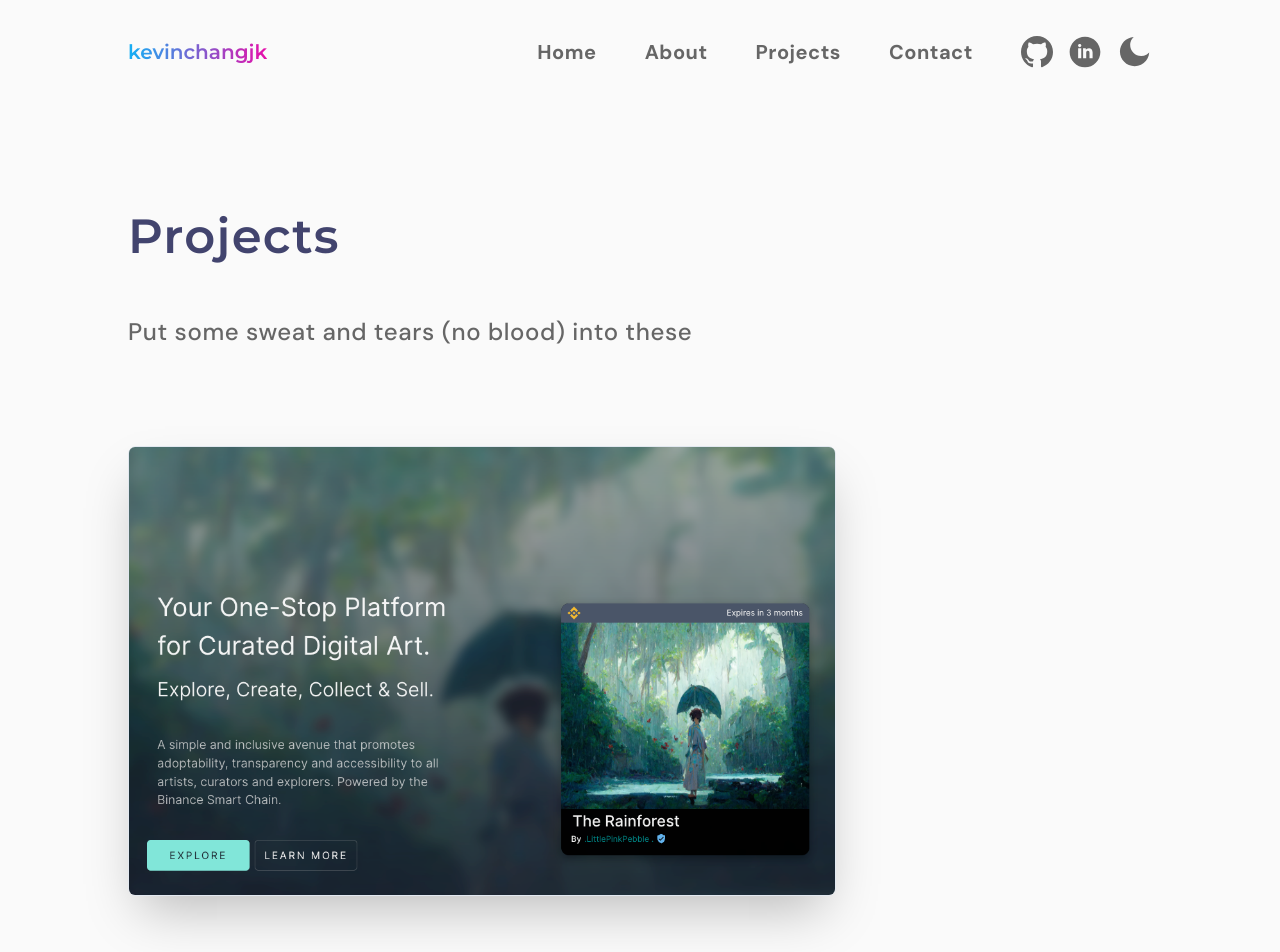
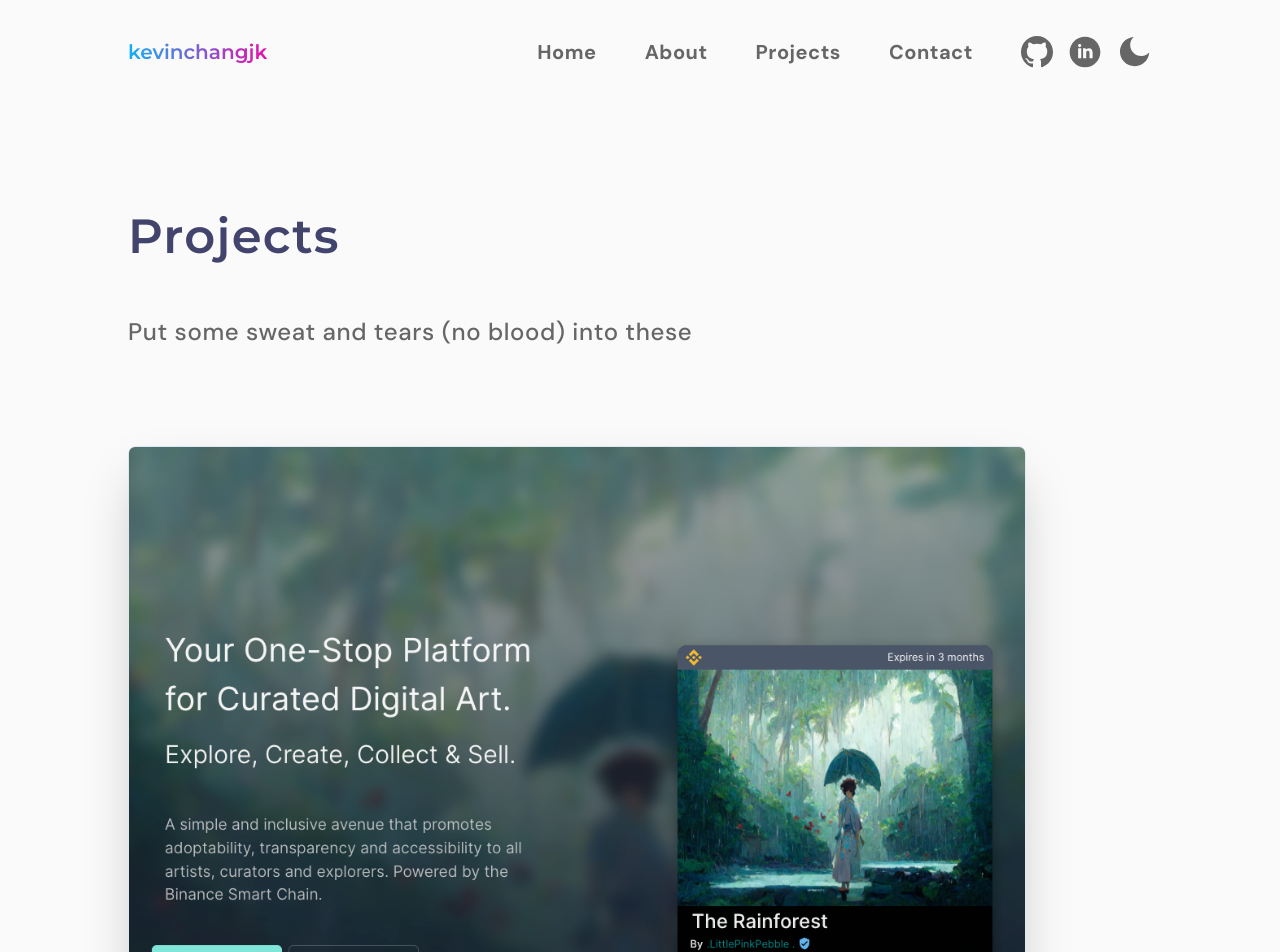
Before and after one commit to kevinchangjk/portfolio, a Next.js app: page /projects in a window 1280 px wide. Shown: the top 952 px of the page. Built offline with nearby package versions, Linux system fonts and the light colour scheme.

Commit message:
projects: fix page responsiveness

```diff
--- a/components/Profile.tsx
+++ b/components/Profile.tsx
@@ -91,10 +91,6 @@ export default function Profile() {
     if (isMobile) {
       return (
         <VStack
-          width={{
-            base: "2xl",
-            sm: "3xl",
-          }}
           height="60vh"
           minHeight={{
             base: "md",
--- a/components/ProjectCard.tsx
+++ b/components/ProjectCard.tsx
@@ -11,13 +11,28 @@ import {
   Wrap,
   WrapItem,
   useColorMode,
+  useMediaQuery,
 } from "@chakra-ui/react";
 import { useAppContext } from "@/context/state";
+import { useEffect, useState } from "react";
 
 export default function ProjectCard({ projectData }: { projectData: Project }) {
   const { title, name, description, imageUrl, techStack } = projectData;
   const { colorMode } = useColorMode();
   const { enroute } = useAppContext();
+  const [isDesktop, setIsDesktop] = useState(true);
+
+  useEffect(() => {
+    if (
+      /Android|webOS|iPhone|iPad|iPod|BlackBerry|IEMobile|Opera Mini/i.test(
+        navigator.userAgent
+      )
+    ) {
+      setIsDesktop(false);
+    } else {
+      setIsDesktop(true);
+    }
+  }, []);
 
   function onClickHandler(name: string) {
     const path = `/projects/${name}`;
@@ -26,7 +41,8 @@ export default function ProjectCard({ projectData }: { projectData: Project }) {
 
   function displayTechStack(title: string, techStack: string[]) {
     const allTech = [];
-    for (let i = 0; i < techStack.length; i++) {
+    const limit = Math.min(3, techStack.length);
+    for (let i = 0; i < limit; i++) {
       const key = `${title}-tech-${i}`;
       const newTech = (
         <WrapItem key={key}>
@@ -70,6 +86,7 @@ export default function ProjectCard({ projectData }: { projectData: Project }) {
     <Card
       position="relative"
       width="max"
+      maxWidth="full"
       rounded="lg"
       borderColor={colorMode === "light" ? "gray.200" : "gray.700"}
       borderWidth="thin"
@@ -84,7 +101,16 @@ export default function ProjectCard({ projectData }: { projectData: Project }) {
         <Image
           src={imageUrl}
           alt="Project Thumbnail"
-          height="md"
+          width={{
+            base: "lg",
+            sm: "xl",
+            md: "2xl",
+            lg: "3xl",
+            xl: "4xl",
+            "2xl": "5xl",
+          }}
+          height="max"
+          minHeight="xs"
           fit="cover"
           rounded="inherit"
         />
@@ -99,27 +125,33 @@ export default function ProjectCard({ projectData }: { projectData: Project }) {
           justifyContent="end"
           rounded="inherit"
           bgGradient="linear(to-b, blackAlpha.100, blackAlpha.700)"
-          opacity={0}
+          opacity={isDesktop ? 0 : 1}
           _hover={{
             opacity: 1,
           }}
           transition="opacity 0.3s ease-in-out"
         >
           <VStack
-            paddingY="2rem"
+            paddingY={{
+              base: "1rem",
+              md: "1.5rem",
+              xl: "2rem",
+              "2xl": "2.5rem",
+            }}
             spacing={{
               base: "0.5rem",
               md: "1rem",
               xl: "1.5rem",
               "2xl": "2rem",
             }}
+            alignItems="center"
           >
             <Heading
               fontSize={{
-                base: "24px",
-                md: "32px",
-                xl: "40px",
-                "2xl": "48px",
+                base: "16px",
+                md: "24px",
+                xl: "32px",
+                "2xl": "40px",
               }}
               fontWeight="semibold"
               textAlign="center"
--- a/components/ProjectSummary.tsx
+++ b/components/ProjectSummary.tsx
@@ -12,6 +12,24 @@ export default function ProjectSummary() {
     }
 
     return allProjects;
+  }
+
+  function ProjectStack() {
+    return (
+      <VStack
+        align="inherit"
+        spacing={{
+          base: "1rem",
+          sm: "1.5rem",
+          md: "2rem",
+          lg: "2.5rem",
+          xl: "3rem",
+          "2xl": "4rem",
+        }}
+      >
+        {displayProjects()}
+      </VStack>
+    );
   }
 
   return (
@@ -46,17 +64,7 @@ export default function ProjectSummary() {
           Put some sweat and tears (no blood) into these
         </Text>
       </VStack>
-      <VStack
-        align="inherit"
-        spacing={{
-          base: "4rem",
-          md: "5rem",
-          xl: "6rem",
-          "2xl": "7rem",
-        }}
-      >
-        {displayProjects()}
-      </VStack>
+      <ProjectStack />
     </VStack>
   );
 }
--- a/data/projects.json
+++ b/data/projects.json
@@ -46,7 +46,7 @@
       "Lorem ipsum dolor sit amet, consectetur adipiscing elit, sed do eiusmod tempor incididunt ut labore et dolore magna aliqua.",
       "Ut enim ad minim veniam, quis nostrud exercitation ullamco laboris nisi ut aliquip ex ea commodo consequat. Duis aute irure dolor in reprehenderit in voluptate velit esse cillum dolore eu fugiat nulla pariatur. Excepteur sint occaecat cupidatat non proident, sunt in culpa qui officia deserunt mollit anim id est laborum."
     ],
-    "imageUrl": "/images/projects/bubbleteasort.jpg",
+    "imageUrl": "/images/projects/bubbleteasort.png",
     "imageIsPortrait": true,
     "techStack": ["React Native", "Firebase"],
     "sourceUrl": "https://github.com/VMP-SG/BubbleTeaSort"
--- a/pages/projects/index.tsx
+++ b/pages/projects/index.tsx
@@ -11,12 +11,7 @@ export default function Projects() {
           xl: "16vh",
           "2xl": "20vh",
         }}
-        width={{
-          base: "full",
-          md: "2xl",
-          xl: "4xl",
-          "2xl": "5xl",
-        }}
+        width="full"
         alignItems="left"
       >
         <ProjectSummary />
```
